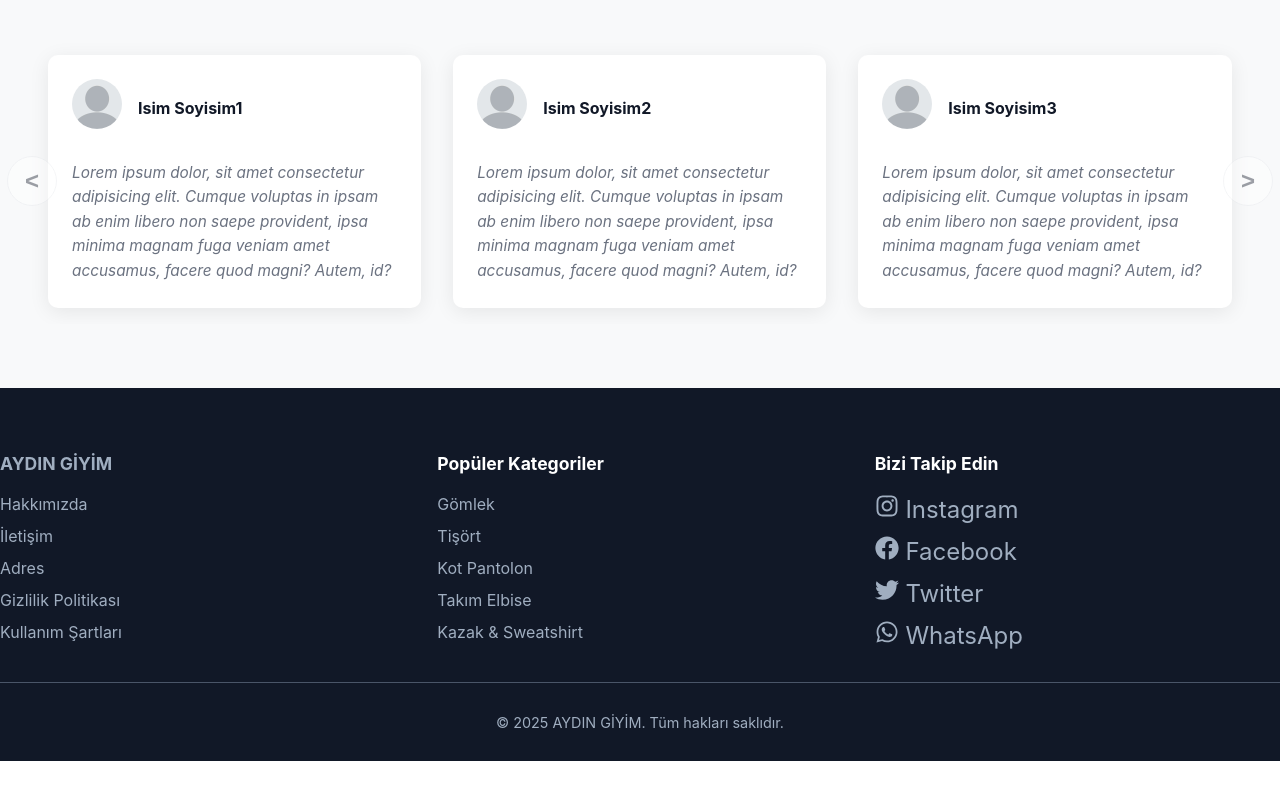
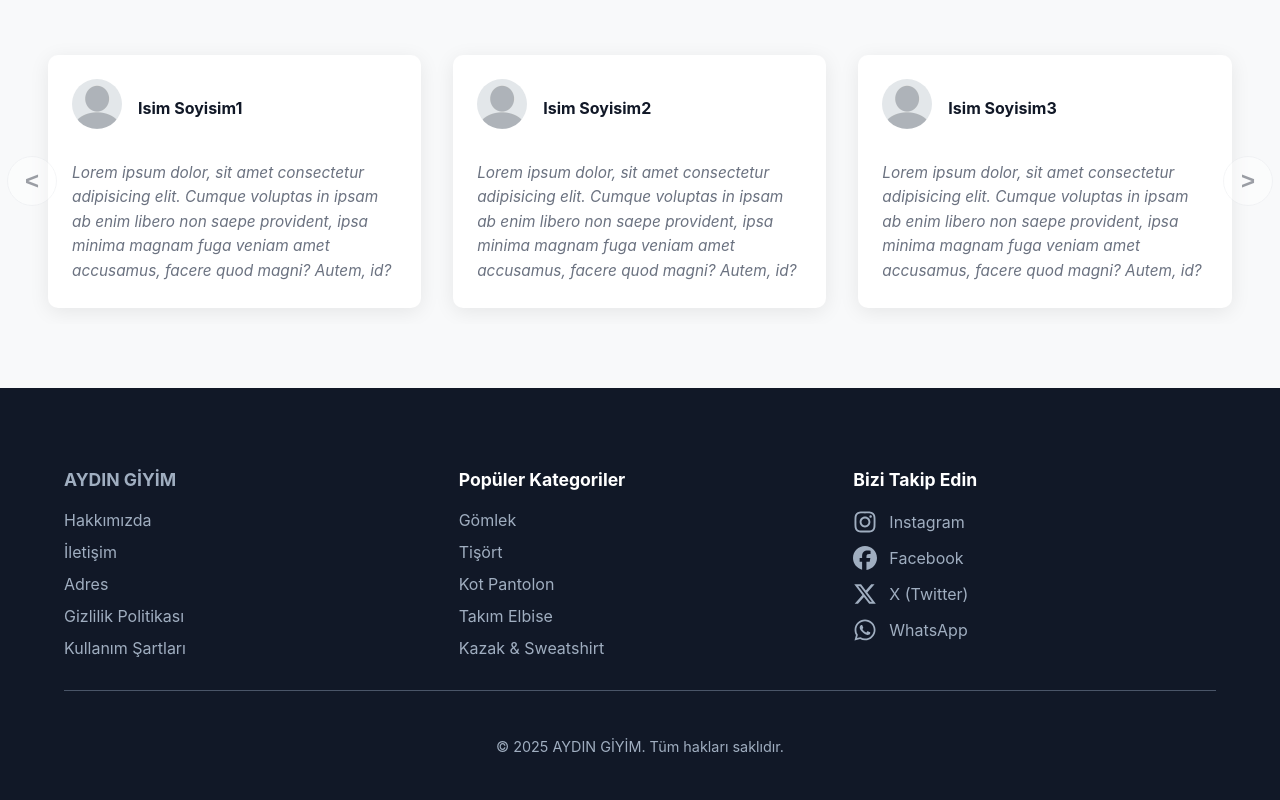
Before and after one commit to ayagiz1/aydin-giyim, a React (Create React App) app: page / in a window 1280 px wide. Shown: the part 4095-4895 px from the top of the page. Before the commit the page ends 4856 px from the top, so only its background shows below. Built offline with nearby package versions, Linux system fonts and the light colour scheme.

Commit message:
ufak degisiklikler yapildi

```diff
--- a/src/components/CustomerComments.css
+++ b/src/components/CustomerComments.css
@@ -139,7 +139,6 @@
     right: -25px;
 }
 
-/* Navigasyon Noktaları (Şimdilik sadece iskelet) */
 .carousel-dots {
     text-align: center;
     margin-top: 2rem;
--- a/src/components/CustomerComments.js
+++ b/src/components/CustomerComments.js
@@ -1,4 +1,4 @@
-import React, { use, useState } from 'react';
+import React, { useState, useRef } from 'react';
 import './CustomerComments.css'
 import imagePP from '../assets/default-pp.jpg';
 
@@ -35,46 +35,62 @@ const CustomerComments = () => {
 
         {
             id: 5,
-            name: "Isim Soyisim",
+            name: "Isim Soyisim5",
             userImage: imagePP,
             text: "Lorem ipsum dolor, sit amet consectetur adipisicing elit. Cumque voluptas in ipsam ab enim libero non saepe provident, ipsa minima magnam fuga veniam amet accusamus, facere quod magni? Autem, id?"
         },
 
         {
             id: 6,
-            name: "Isim Soyisim",
+            name: "Isim Soyisim6",
             userImage: imagePP,
             text: "Lorem ipsum dolor, sit amet consectetur adipisicing elit. Cumque voluptas in ipsam ab enim libero non saepe provident, ipsa minima magnam fuga veniam amet accusamus, facere quod magni? Autem, id?"
         },
 
         {
             id: 7,
-            name: "Isim Soyisim",
+            name: "Isim Soyisim7",
             userImage: imagePP,
             text: "Lorem ipsum dolor, sit amet consectetur adipisicing elit. Cumque voluptas in ipsam ab enim libero non saepe provident, ipsa minima magnam fuga veniam amet accusamus, facere quod magni? Autem, id?"
         },
 
         {
             id: 8,
-            name: "Isim Soyisim",
+            name: "Isim Soyisim8",
             userImage: imagePP,
             text: "Lorem ipsum dolor, sit amet consectetur adipisicing elit. Cumque voluptas in ipsam ab enim libero non saepe provident, ipsa minima magnam fuga veniam amet accusamus, facere quod magni? Autem, id?"
         },
 
         {
             id: 9,
-            name: "Isim Soyisim",
+            name: "Isim Soyisim9",
             userImage: imagePP,
             text: "Lorem ipsum dolor, sit amet consectetur adipisicing elit. Cumque voluptas in ipsam ab enim libero non saepe provident, ipsa minima magnam fuga veniam amet accusamus, facere quod magni? Autem, id?"
         },
 
         {
             id: 10,
-            name: "Isim Soyisim",
+            name: "Isim Soyisim10",
             userImage: imagePP,
             text: "Lorem ipsum dolor, sit amet consectetur adipisicing elit. Cumque voluptas in ipsam ab enim libero non saepe provident, ipsa minima magnam fuga veniam amet accusamus, facere quod magni? Autem, id?"
         }
     ]);
+
+    const carouselRef = useRef(null);
+
+    const scroll = (direction) => {
+        const carousel = carouselRef.current;
+        if (carousel) {
+            const scrollAmount = carousel.offsetWidth;
+
+            if (direction === 'left') {
+                carousel.scrollBy({ left: -scrollAmount, behavior: 'smooth' });
+            }
+            else {
+                carousel.scrollBy({ left: scrollAmount, behavior: 'smooth' });
+            }
+        }
+    };
 
     return (
         <section className='customer-comments-container'>
@@ -82,9 +98,9 @@ const CustomerComments = () => {
             <h2>Sizden Gelenler</h2>
 
             <div className="carousel-wrapper">
-                <button className='nav-button prev-button'>&lt;</button>
+                <button className='nav-button prev-button' onClick={() => scroll('left')}>&lt;</button>
 
-                <div className="comments-carousel">
+                <div className="comments-carousel" ref={carouselRef}>
                     {comments.map(comment => (
                         <div className="customer-comment" key={comment.id}>
                             <div className="customer-info">
@@ -101,7 +117,7 @@ const CustomerComments = () => {
 
                 </div>
 
-                <button className='nav-button next-button'>&gt;</button>
+                <button className='nav-button next-button' onClick={() => scroll('right')}>&gt;</button>
             </div>
 
 
--- a/src/components/Footer.css
+++ b/src/components/Footer.css
@@ -69,3 +69,103 @@
         text-align: center;
     }
 }
+
+
+
+
+.site-footer-container {
+    background-color: var(--text-primary);
+    color: #a0aec0;
+    padding: 4rem 5%;
+    /* Yanlardan esnek boşluk bırakıyoruz */
+}
+
+.footer-content {
+    max-width: 1400px;
+    margin: 0 auto;
+}
+
+.footer-columns {
+    display: flex;
+    flex-wrap: wrap;
+    justify-content: space-between;
+    gap: 2rem;
+    padding-bottom: 2rem;
+    border-bottom: 1px solid #4a5568;
+}
+
+.footer-menu {
+    flex: 1 1 200px;
+    display: flex;
+    flex-direction: column;
+    gap: 0.75rem;
+}
+
+.footer-menu h3 {
+    font-size: 1.1rem;
+    color: #fff;
+    margin-bottom: 0.5rem;
+    font-weight: bold;
+}
+
+.footer-menu a {
+    color: #a0aec0;
+    text-decoration: none;
+    transition: color 0.3s ease;
+}
+
+.footer-menu a:hover {
+    color: #fff;
+}
+
+/* --- SOSYAL MEDYA LİNKLERİ İÇİN DÜZELTME --- */
+.social-links .social-icons {
+    display: flex;
+    flex-direction: column;
+    /* İkon ve yazıları alt alta getirelim */
+    gap: 0.75rem;
+}
+
+.social-links a {
+    display: flex;
+    /* İkon ve yazıyı yan yana getir */
+    align-items: center;
+    /* Dikeyde hizala */
+    gap: 0.75rem;
+    /* Aralarına boşluk bırak */
+    font-size: 1rem;
+    /* Yazı boyutunu diğer linklerle eşitle */
+    transition: color 0.3s ease, transform 0.3s ease;
+}
+
+.social-links a:hover {
+    transform: translateY(-2px);
+}
+
+.social-links a svg {
+    font-size: 1.5rem;
+    /* İkonların boyutunu ayarla */
+}
+
+
+/* --- TELİF HAKKI KISMI --- */
+.footer-bottom {
+    padding-top: 2rem;
+    text-align: center;
+    font-size: 0.9rem;
+}
+
+/* --- MOBİL UYUMLULUK --- */
+@media (max-width: 768px) {
+    .footer-columns {
+        flex-direction: column;
+        align-items: center;
+        text-align: center;
+    }
+
+    .social-links .social-icons {
+        /* Mobilde ikonları tekrar yan yana getirelim, daha şık durur */
+        flex-direction: row;
+        justify-content: center;
+    }
+}
--- a/src/components/Footer.js
+++ b/src/components/Footer.js
@@ -1,7 +1,7 @@
 import React from 'react';
 import './Footer.css';
 
-import { FaInstagram, FaFacebook, FaWhatsapp, FaTwitter } from 'react-icons/fa';
+import { FaInstagram, FaFacebook, FaWhatsapp, FaXTwitter } from 'react-icons/fa6';
 
 const Footer = () => {
 
@@ -33,10 +33,12 @@ const Footer = () => {
 
                     <div className="footer-menu social-links">
                         <h3>Bizi Takip Edin</h3>
-                        <a href="https://instagram.com" target="_blank" rel="noopener noreferrer"><FaInstagram /> Instagram</a>
-                        <a href="https://facebook.com" target="_blank" rel="noopener noreferrer"><FaFacebook /> Facebook</a>
-                        <a href="https://twitter.com" target="_blank" rel="noopener noreferrer"><FaTwitter /> Twitter</a>
-                        <a href="https://whatsapp.com" target="_blank" rel="noopener noreferrer"><FaWhatsapp /> WhatsApp</a>
+                        <div className="social-icons">
+                            <a href="https://instagram.com" target="_blank" rel="noopener noreferrer"><FaInstagram /><span>Instagram</span> </a>
+                            <a href="https://facebook.com" target="_blank" rel="noopener noreferrer"><FaFacebook /><span>Facebook</span></a>
+                            <a href="https://twitter.com" target="_blank" rel="noopener noreferrer"><FaXTwitter /><span>X (Twitter)</span></a>
+                            <a href="https://whatsapp.com" target="_blank" rel="noopener noreferrer"><FaWhatsapp /><span>WhatsApp</span></a>
+                        </div>
                     </div>
 
                 </div>
```
Also changed, not shown: package.json (+7 -1 lines), 1 other file (tests, documents, lock files or other folders).
